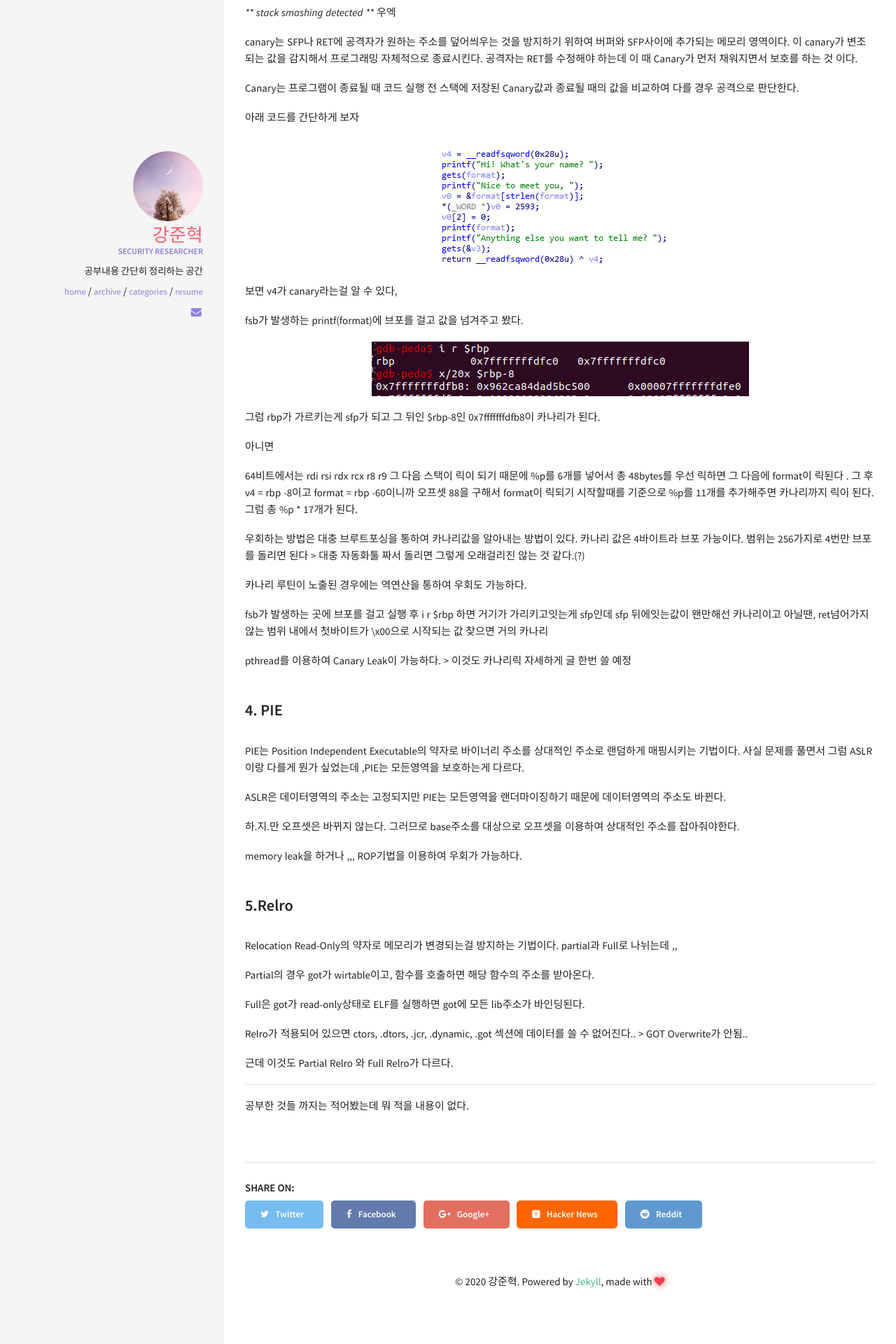
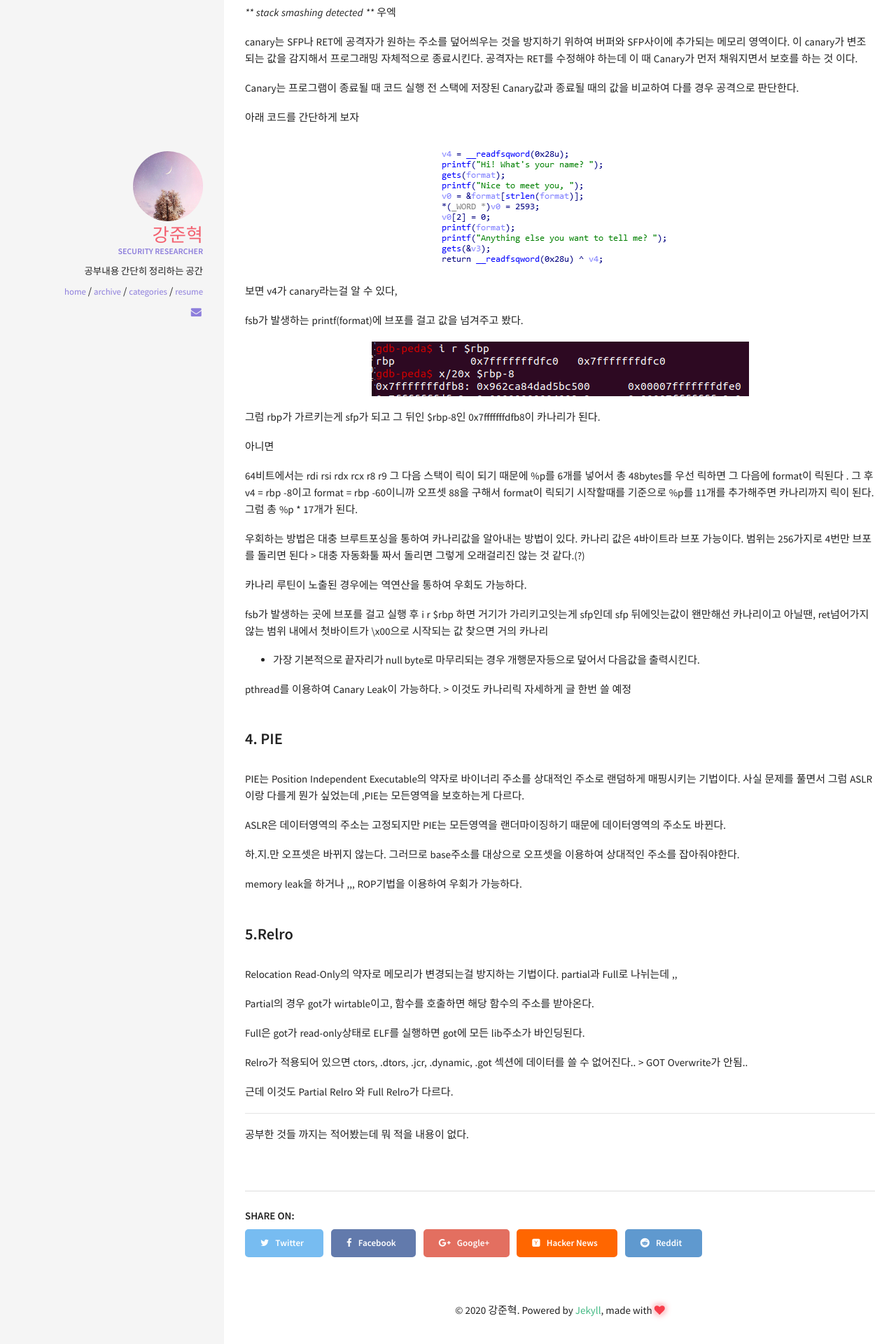
Before and after one commit to kangsecu/kangsecu.github.io, a Jekyll site: the page built from _posts/2020-02-12-Memory-Mitigation-for-Pwn.md, in a window 1280 px wide. Shown: the part 1175-3095 px from the top of the page at 70% size. Built offline with Jekyll 4.4.1, drawn with Linux system fonts in a browser that asks for light colours.

Commit message:
Update 2020-02-12-Memory-Mitigation-for-Pwn.md

```diff
--- a/_posts/2020-02-12-Memory-Mitigation-for-Pwn.md
+++ b/_posts/2020-02-12-Memory-Mitigation-for-Pwn.md
@@ -88,6 +88,8 @@ fsb가 발생하는 printf(format)에 브포를 걸고 값을 넘겨주고 봤
 
 fsb가 발생하는 곳에 브포를 걸고 실행 후 i r $rbp 하면 거기가 가리키고잇는게 sfp인데  sfp 뒤에잇는값이 왠만해선 카나리이고 아닐땐, ret넘어가지 않는 범위 내에서 첫바이트가 \x00으로 시작되는 값 찾으면 거의 카나리
 
+- 가장 기본적으로 끝자리가 null byte로 마무리되는 경우 개행문자등으로 덮어서 다음값을 출력시킨다.
+
 pthread를 이용하여 Canary Leak이 가능하다. > 이것도 카나리릭 자세하게 글 한번 쓸 예정
 
 
```
